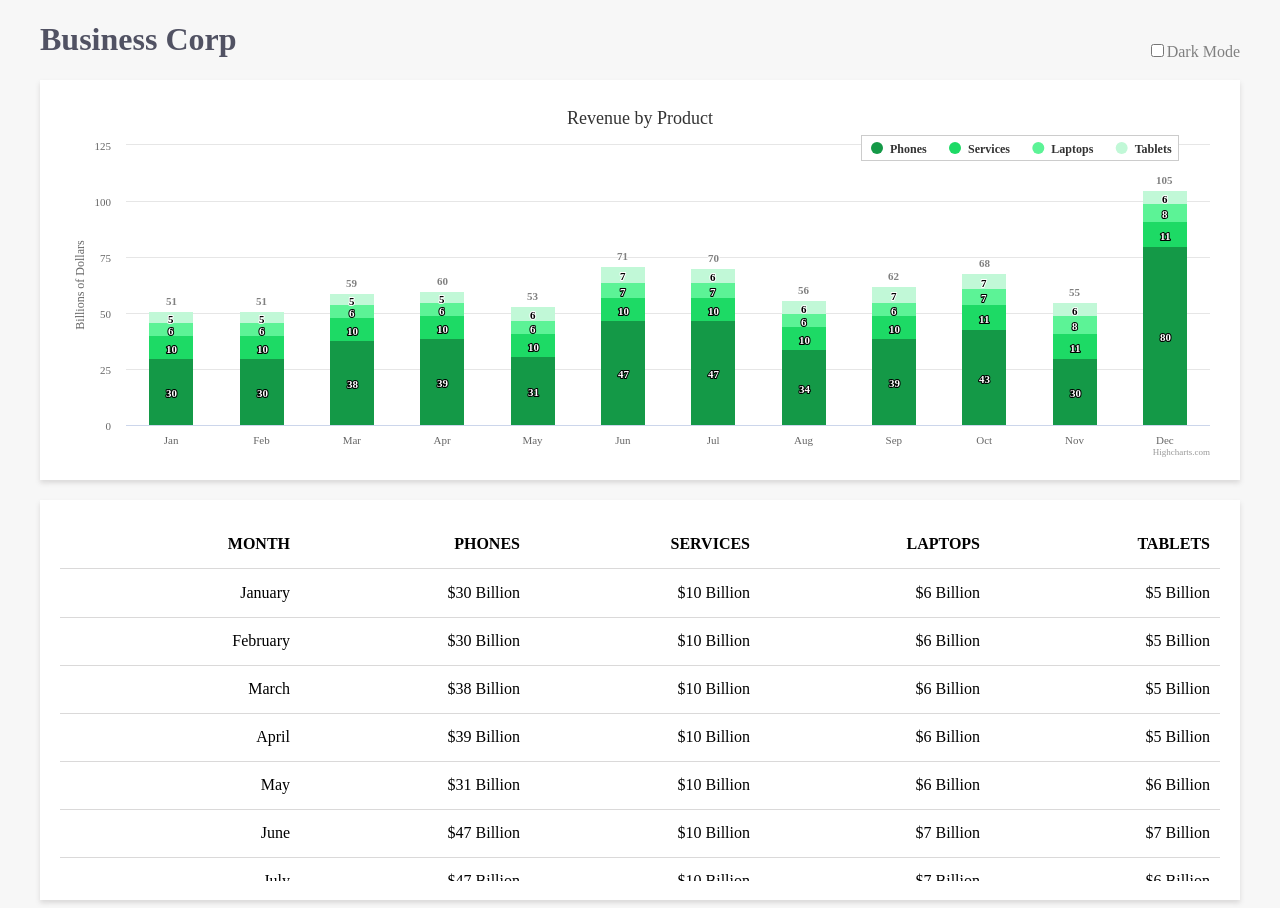
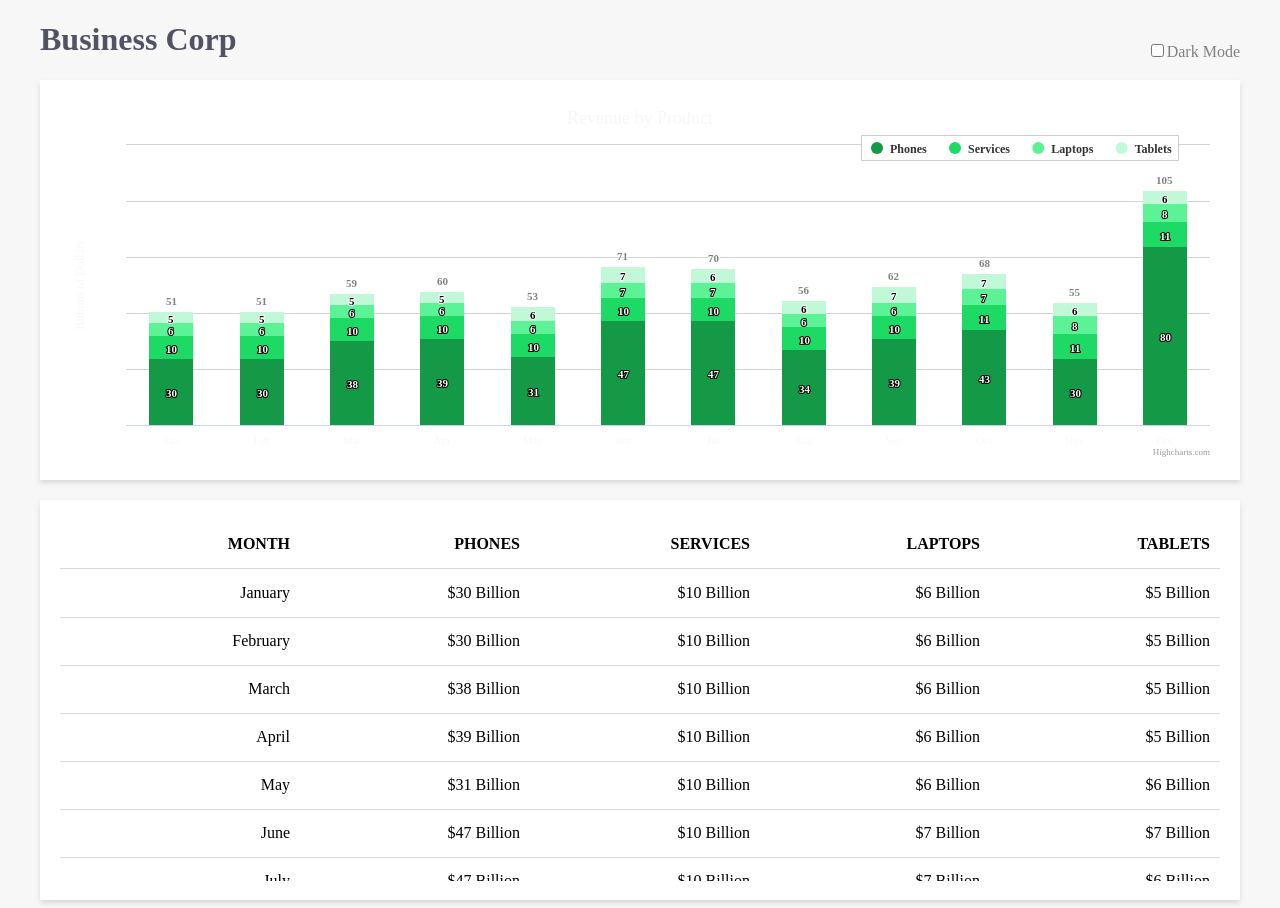
Before and after one commit to terradclarke/react-data-dashboard, a React (Create React App) app: page / in a window 1280 px wide. Built offline with nearby package versions, Linux system fonts and the light colour scheme; a web font is replaced by a local one.

Commit message:
Added Dark Theme to Table and Chart

```diff
--- a/src/Dashboard/Card.js
+++ b/src/Dashboard/Card.js
@@ -1,11 +1,11 @@
 import styled from "styled-components";
-import {medGrey} from "./GlobalStyle";
+import {medGrey, darkerGrey} from "./GlobalStyle";
 
 export const Card = styled.div`
     margin-top: 20px;
     padding: 20px;
-    background-color: white;
-    box-shadow: 0px 3px 5px ${medGrey};
+    background-color: ${({dark}) => dark ? darkerGrey : 'white'};
+    box-shadow: 0px 3px 5px ${({dark}) => dark ? 'black' : medGrey};
     box-sizing: border-box;
     ${({height}) => height && `height: ${height}px;`}
     @media (max-width: 1200px) {
--- a/src/Dashboard/Chart.js
+++ b/src/Dashboard/Chart.js
@@ -1,22 +1,34 @@
-import React from 'react'
+import React, {useContext} from 'react'
 import {Card} from "./Card";
+import {ThemeContext} from "./Dashboard";
+import {darkerGrey, lightGrey} from "./GlobalStyle";
 
 import Highcharts from 'highcharts'
 import HighchartsReact from 'highcharts-react-official'
 import {chartData} from "./Data"
 
-const options = {
+function getOptions(dark) {
+    return {
         chart: {
             height: '360px',
             type: 'column',
+            backgroundColor: dark ? darkerGrey : "white",
             style: {
                 fontFamily: `'Frank Ruhl Libre', serif`,
             }
         },
         title: {
-        text: 'Revenue by Product'
+            text: 'Revenue by Product',
+            style: {
+                color: dark ? "white" : lightGrey,
+            }
         },
         xAxis: {
+            labels: {
+                style: {
+                    color: dark ? "white" : lightGrey,
+                }
+            },
             categories: [
                 'Jan',
                 'Feb',
@@ -33,10 +45,19 @@ const options = {
             ]
         },
         yAxis: {
+            gridLineColor: dark ? 'grey' : 'lightGrey',
+            labels: {
+                style: {
+                    color: dark ? darkerGrey : "white",
+                }
+            },
             min: 0,
             reversedStacks: false,
             title: {
-            text: 'Billions of Dollars'
+                text: 'Billions of Dollars',
+                style: {
+                    color: dark ? "white" : lightGrey,
+                }
             },
             stackLabels: {
                 enabled: true,
@@ -50,6 +71,11 @@ const options = {
             }
         },
         legend: {
+            itemStyle: {
+                style: {
+                    color: dark ? "white" : lightGrey,
+                }
+            },
             align: 'right',
             x: -30,
             verticalAlign: 'top',
@@ -63,7 +89,12 @@ const options = {
         },
         tooltip: {
             headerFormat: '<b>{point.x}</b><br/>',
-        pointFormat: '{series.name}: {point.y}<br/>Total: {point.stackTotal}'
+            pointFormat: '{series.name}: {point.y}<br/>Total: {point.stackTotal}',
+            shared: true,
+            backgroundColor: dark ? darkerGrey : 'white',
+            style: {
+                    color: dark ? lightGrey : "black",
+                }
             },
         plotOptions: {
             series: {
@@ -78,12 +109,15 @@ const options = {
         },
         series: chartData,
     }
+}
 
 export function Chart() {
+    const [theme, setTheme] = useContext(ThemeContext);
+    const dark = theme === 'dark'
     return <Card height={400}>
         <HighchartsReact
             highcharts={Highcharts}
-            options={options}
+            options={getOptions(dark)}
         />
     </Card>
 }
--- a/src/Dashboard/GlobalStyle.js
+++ b/src/Dashboard/GlobalStyle.js
@@ -3,7 +3,8 @@ import styled, {createGlobalStyle} from "styled-components";
 export const black = '#252020'
 export const darkGrey = "#515263";
 export const medGrey = "#dad9d9";
-export const ligtGrey = "#f7f7f7";
+export const darkerGrey = "#353131";
+export const lightGrey = "#f7f7f7";
 export const brandColor = '#1DDA65'
 
 export const GlobalStyle = createGlobalStyle`
@@ -12,7 +13,7 @@ export const GlobalStyle = createGlobalStyle`
           ${({dark}) => (dark && `color: ${brandColor}`)};
     }
     color: ${darkGrey};
-    background-color: ${({dark}) => dark ? black : ligtGrey};
+    background-color: ${({dark}) => dark ? black : lightGrey};
     font-family: 'Frank Ruhl Libre', serif;
   }
 `
--- a/src/Dashboard/Table.js
+++ b/src/Dashboard/Table.js
@@ -1,38 +1,40 @@
-import React from 'react';
+import React, {useContext} from 'react';
 import styled from 'styled-components';
 import {tableRows, tableColumns} from "./Data";
 import {AutoSizer, Column, Table} from "react-virtualized";
 import 'react-virtualized/styles.css';
 import {Card} from "./Card";
 import {medGrey} from "./GlobalStyle";
+import {ThemeContext} from "./Dashboard";
+import {brandColor} from "./GlobalStyle";
 
 const ROW_HEIGHT = 48;
 
 const TableCell = styled.div`
   display: flex;
-  color: black;
+  color: ${({header, dark}) => dark ? (header ? brandColor : 'white') : 'black'};
   ${({ align}) => align === 'right' && `flex-direction: row-reverse`}
 `
 
 class ReactVirtualizedTable extends React.Component {
     cellRenderer = ({cellData, columnIndex}) => {
-        const {columns} = this.props;
+        const {columns, dark} = this.props;
         return (
-            <TableCell align={columns[columnIndex].numeric ? 'right' : 'left'}>
+            <TableCell dark={dark} align={columns[columnIndex].numeric ? 'right' : 'left'}>
                 {cellData}
             </TableCell>
         )
     }
     headerRenderer = ({ label, columnIndex}) => {
-        const {columns} = this.props;
+        const {columns, dark} = this.props;
         return (
-            <TableCell header align={columns[columnIndex].numeric ? 'right' : 'left'}>
+            <TableCell dark={dark} header align={columns[columnIndex].numeric ? 'right' : 'left'}>
                 <span>{label}</span>
             </TableCell>
         )
     }
     render() {
-        const { columns } = this.props;
+        const { columns, dark } = this.props;
         return (
             <AutoSizer>
             {({height, width}) => (
@@ -43,7 +45,7 @@ class ReactVirtualizedTable extends React.Component {
                     headerHeight={ROW_HEIGHT}
                     rowCount={tableRows.length}
                     rowGetter={({index}) => tableRows[index]}
-                    rowStyle={{borderBottom: `1px solid ${medGrey}`}}
+                    rowStyle={{borderBottom: `1px solid ${dark ? 'grey' : medGrey}`}}
                     gridStyle={{outline: 0}}
                 >
                     {columns.map(({ dataKey, ...other }, index) => {
@@ -68,8 +70,10 @@ class ReactVirtualizedTable extends React.Component {
 }
 
 export function VirtualizedTable() {
+    const [theme, setTheme] = useContext(ThemeContext);
+    const dark = theme == 'dark';
     return (
-        <Card height={400}>
+        <Card height={400} dark={dark}>
             <ReactVirtualizedTable columns={tableColumns}/>
         </Card>
     )
```
Also changed, not shown: 1 other file (tests, documents, lock files or other folders). Lines whose indentation alone changed are shown as unchanged.
